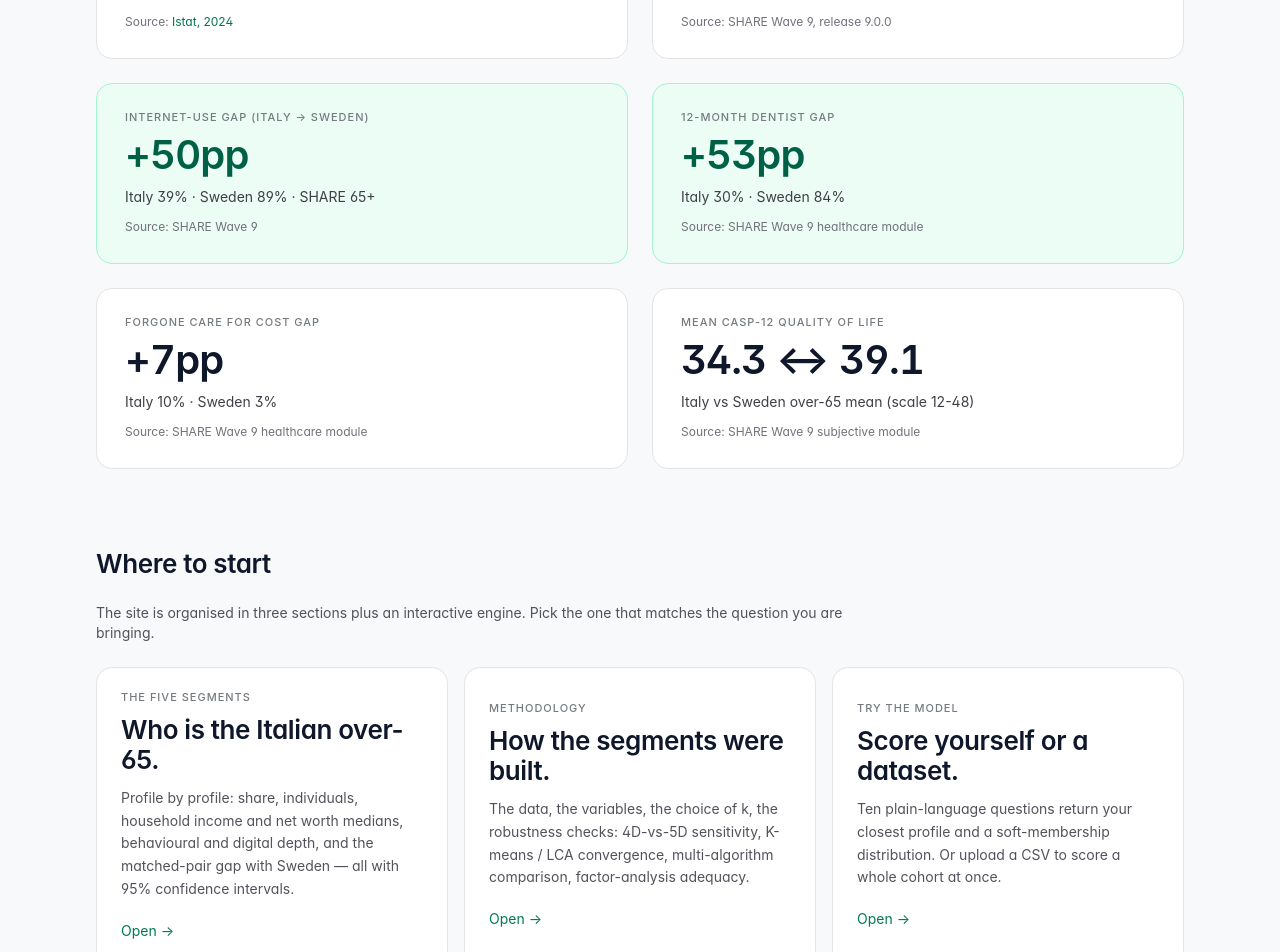
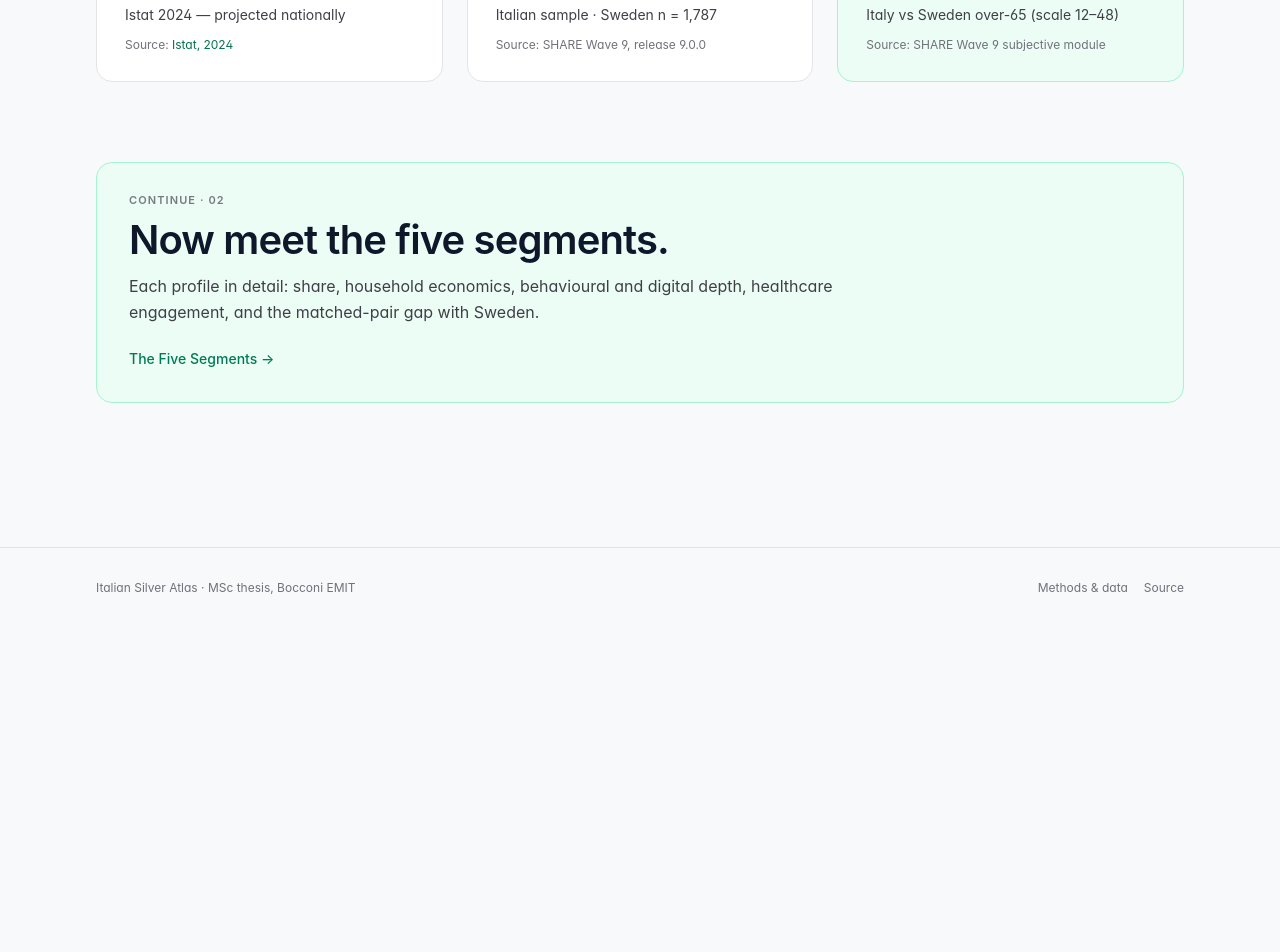
Before and after one commit to Vincenzosos/invisible-profiles, a React (Vite) app in the folder webapp/: page / in a window 1280 px wide. Shown: the part 1480-2432 px from the top of the page. After the commit the page ends 2108 px from the top, so only its background shows below. Built offline with nearby package versions, Linux system fonts and the light colour scheme.

Commit message:
v9: narrative funnel + cuts + visual polish

```diff
--- a/webapp/src/App.tsx
+++ b/webapp/src/App.tsx
@@ -10,7 +10,7 @@ import Robustness from './components/Robustness';
 import Methods from './components/Methods';
 import type { View } from './types';
 
-const FINDINGS: View[] = ['atlas', 'benchmark', 'opportunity'];
+const FINDINGS: View[] = ['atlas', 'benchmark'];
 const METHODOLOGY: View[] = ['methods', 'robustness'];
 
 export default function App() {
@@ -31,12 +31,12 @@ export default function App() {
         )}
 
         {view === 'home' && <Home onNavigate={setView} />}
-        {view === 'atlas' && <Atlas />}
-        {view === 'benchmark' && <Benchmark />}
+        {view === 'atlas' && <Atlas onNavigate={setView} />}
+        {view === 'benchmark' && <Benchmark onNavigate={setView} />}
         {view === 'opportunity' && <OpportunityExplorer />}
         {view === 'profiler' && <ProfilerFlow />}
-        {view === 'robustness' && <Robustness />}
-        {view === 'methods' && <Methods />}
+        {view === 'robustness' && <Robustness onNavigate={setView} />}
+        {view === 'methods' && <Methods onNavigate={setView} />}
       </main>
       <footer className="border-t border-zinc-200 mt-20 py-8">
         <div className="max-w-6xl mx-auto px-5 sm:px-8 flex flex-wrap items-center justify-between gap-3 text-xs text-zinc-500">
--- a/webapp/src/components/Home.tsx
+++ b/webapp/src/components/Home.tsx
@@ -8,21 +8,12 @@ type Props = {
 
 const italy = killer.country_aggregates.italy;
 const sweden = killer.country_aggregates.sweden;
-const internetGapPP = Math.round(
-  (sweden.internet_penetration_pct - italy.internet_penetration_pct) * 100,
-);
-const dentalGapPP = Math.round(
-  (sweden.dentist_12m_pct - italy.dentist_12m_pct) * 100,
-);
-const fcCostPP = Math.round(
-  (italy.forgone_care_for_cost_pct - sweden.forgone_care_for_cost_pct) * 100,
-);
 
 export default function Home({ onNavigate }: Props) {
   return (
     <section className="space-y-20">
       <header className="space-y-8 max-w-4xl">
-        <p className="eyebrow">Italian Silver Atlas</p>
+        <p className="eyebrow">01 · Overview</p>
         <h1 className="display-1 text-slate-900">
           Italy's over-65 population is{' '}
           <span className="text-emerald-700">five segments</span>, not one.
@@ -108,76 +99,66 @@ export default function Home({ onNavigate }: Props) {
         </div>
       </section>
 
-      <section className="grid grid-cols-1 md:grid-cols-2 gap-6">
+      <section className="grid grid-cols-1 md:grid-cols-3 gap-6">
         <Stat
           eyebrow="Italian over-65 population"
           value={formatIndividuals(italy.national_over65_individuals)}
-          context="2024"
+          context="Istat 2024 — projected nationally"
           source="Istat, 2024"
           sourceUrl="https://demo.istat.it/"
         />
         <Stat
-          eyebrow="SHARE respondents 65+"
+          eyebrow="SHARE Wave 9 respondents 65+"
           value={`${italy.n_sample.toLocaleString()}`}
-          context={`Italian sample, post Mahalanobis screen (Sweden n = ${sweden.n_sample.toLocaleString()})`}
+          context={`Italian sample · Sweden n = ${sweden.n_sample.toLocaleString()}`}
           source="SHARE Wave 9, release 9.0.0"
-        />
-        <Stat
-          eyebrow="Internet-use gap (Italy → Sweden)"
-          value={`+${internetGapPP}pp`}
-          context={`Italy ${Math.round(italy.internet_penetration_pct * 100)}% · Sweden ${Math.round(sweden.internet_penetration_pct * 100)}% · SHARE 65+`}
-          source="SHARE Wave 9"
-          accent
-        />
-        <Stat
-          eyebrow="12-month dentist gap"
-          value={`+${dentalGapPP}pp`}
-          context={`Italy ${Math.round(italy.dentist_12m_pct * 100)}% · Sweden ${Math.round(sweden.dentist_12m_pct * 100)}%`}
-          source="SHARE Wave 9 healthcare module"
-          accent
-        />
-        <Stat
-          eyebrow="Forgone care for cost gap"
-          value={`+${fcCostPP}pp`}
-          context={`Italy ${Math.round(italy.forgone_care_for_cost_pct * 100)}% · Sweden ${Math.round(sweden.forgone_care_for_cost_pct * 100)}%`}
-          source="SHARE Wave 9 healthcare module"
         />
         <Stat
           eyebrow="Mean CASP-12 quality of life"
           value={`${italy.mean_casp.toFixed(1)} ↔ ${sweden.mean_casp.toFixed(1)}`}
-          context="Italy vs Sweden over-65 mean (scale 12-48)"
+          context="Italy vs Sweden over-65 (scale 12–48)"
           source="SHARE Wave 9 subjective module"
+          accent
         />
       </section>
 
-      <section className="space-y-6">
-        <h2 className="display-3 text-slate-900">Where to start</h2>
-        <p className="text-sm text-zinc-600 max-w-3xl">
-          The site is organised in three sections plus an interactive engine.
-          Pick the one that matches the question you are bringing.
-        </p>
-        <div className="grid grid-cols-1 md:grid-cols-3 gap-4">
-          <NavCard
-            label="The Five Segments"
-            title="Who is the Italian over-65."
-            desc="Profile by profile: share, individuals, household income and net worth medians, behavioural and digital depth, and the matched-pair gap with Sweden — all with 95% confidence intervals."
-            onClick={() => onNavigate('atlas')}
-          />
-          <NavCard
-            label="Methodology"
-            title="How the segments were built."
-            desc="The data, the variables, the choice of k, the robustness checks: 4D-vs-5D sensitivity, K-means / LCA convergence, multi-algorithm comparison, factor-analysis adequacy."
-            onClick={() => onNavigate('methods')}
-          />
-          <NavCard
-            label="Try the model"
-            title="Score yourself or a dataset."
-            desc="Ten plain-language questions return your closest profile and a soft-membership distribution. Or upload a CSV to score a whole cohort at once."
-            onClick={() => onNavigate('profiler')}
-          />
-        </div>
-      </section>
+      <NextStep
+        eyebrow="Continue · 02"
+        title="Now meet the five segments."
+        desc="Each profile in detail: share, household economics, behavioural and digital depth, healthcare engagement, and the matched-pair gap with Sweden."
+        cta="The Five Segments"
+        onClick={() => onNavigate('atlas')}
+      />
     </section>
+  );
+}
+
+function NextStep({
+  eyebrow,
+  title,
+  desc,
+  cta,
+  onClick,
+}: {
+  eyebrow: string;
+  title: string;
+  desc: string;
+  cta: string;
+  onClick: () => void;
+}) {
+  return (
+    <button
+      type="button"
+      onClick={onClick}
+      className="block w-full text-left rounded-2xl border border-emerald-200 bg-emerald-50 hover:bg-emerald-100 hover:border-emerald-400 transition-colors p-8 group"
+    >
+      <p className="eyebrow text-emerald-700">{eyebrow}</p>
+      <p className="display-2 text-slate-900 mt-3">{title}</p>
+      <p className="mt-3 text-base text-zinc-700 leading-relaxed max-w-3xl">{desc}</p>
+      <p className="mt-6 text-sm font-medium text-emerald-700 group-hover:translate-x-1 transition-transform inline-flex items-center gap-2">
+        {cta} →
+      </p>
+    </button>
   );
 }
 
@@ -268,30 +249,3 @@ function Stat({
     </div>
   );
 }
-
-function NavCard({
-  label,
-  title,
-  desc,
-  onClick,
-}: {
-  label: string;
-  title: string;
-  desc: string;
-  onClick: () => void;
-}) {
-  return (
-    <button
-      type="button"
-      onClick={onClick}
-      className="text-left rounded-2xl bg-white border border-zinc-200 p-6 hover:border-emerald-400 transition-colors group"
-    >
-      <p className="eyebrow text-emerald-700">{label}</p>
-      <p className="display-3 text-slate-900 mt-3">{title}</p>
-      <p className="mt-3 text-sm text-zinc-600 leading-relaxed">{desc}</p>
-      <p className="mt-5 text-sm text-emerald-700 group-hover:translate-x-1 transition-transform">
-        Open &rarr;
-      </p>
-    </button>
-  );
-}
--- a/webapp/src/components/ProfilerFlow.tsx
+++ b/webapp/src/components/ProfilerFlow.tsx
@@ -72,7 +72,7 @@ function ModePicker({
   return (
     <section className="space-y-12 max-w-3xl">
       <header className="space-y-4">
-        <p className="eyebrow">Try the model</p>
+        <p className="eyebrow">04 · Try the model</p>
         <h1 className="display-1 text-slate-900">
           Score yourself, or score a whole dataset.
         </h1>
--- a/webapp/src/components/Robustness.tsx
+++ b/webapp/src/components/Robustness.tsx
@@ -1,6 +1,11 @@
 import robust from '../data/robustness.json';
+import type { View } from '../types';
 
-export default function Robustness() {
+type Props = {
+  onNavigate?: (v: View) => void;
+};
+
+export default function Robustness({ onNavigate }: Props) {
   const sens = robust.sensitivity_4d_vs_5d;
   const conv = robust.kmeans_lca_convergence;
   const fa = robust.factor_analysis_stability;
@@ -9,7 +14,7 @@ export default function Robustness() {
   return (
     <section className="space-y-16 max-w-4xl">
       <header className="space-y-4">
-        <p className="eyebrow">Robustness</p>
+        <p className="eyebrow">03 · Robustness</p>
         <h1 className="display-1 text-slate-900">
           Does the segmentation survive every reasonable alternative?
         </h1>
@@ -153,6 +158,26 @@ export default function Robustness() {
         chapter&nbsp;6 of the underlying thesis. Source data: SHARE Wave 9
         release 9.0.0; pipeline scripts in <code className="text-xs bg-zinc-100 rounded px-1.5 py-0.5">v9/</code>.
       </p>
+
+      {onNavigate && (
+        <button
+          type="button"
+          onClick={() => onNavigate('profiler')}
+          className="block w-full text-left rounded-2xl border border-emerald-200 bg-emerald-50 hover:bg-emerald-100 hover:border-emerald-400 transition-colors p-8 group"
+        >
+          <p className="eyebrow text-emerald-700">Continue · 04</p>
+          <p className="display-2 text-slate-900 mt-3">
+            OK, now try the model.
+          </p>
+          <p className="mt-3 text-base text-zinc-700 leading-relaxed max-w-3xl">
+            Score yourself with ten plain-language questions, or upload a CSV
+            of your cohort and get the full segmentation in one go.
+          </p>
+          <p className="mt-6 text-sm font-medium text-emerald-700 group-hover:translate-x-1 transition-transform inline-flex items-center gap-2">
+            Try the model →
+          </p>
+        </button>
+      )}
     </section>
   );
 }
--- a/webapp/src/components/SectionTabs.tsx
+++ b/webapp/src/components/SectionTabs.tsx
@@ -16,9 +16,8 @@ const TABS: Record<Props['section'], { eyebrow: string; tabs: Tab[] }> = {
   findings: {
     eyebrow: 'The Five Segments',
     tabs: [
-      { id: 'atlas',       label: 'The profiles' },
-      { id: 'benchmark',   label: 'Italy ↔ Sweden' },
-      { id: 'opportunity', label: 'Where to act' },
+      { id: 'atlas',     label: 'The profiles' },
+      { id: 'benchmark', label: 'Italy ↔ Sweden' },
     ],
   },
   methodology: {
--- a/webapp/src/index.css
+++ b/webapp/src/index.css
@@ -29,14 +29,23 @@ html, body {
 }
 
 /* Headline display tracking */
-.display-1 { font-size: clamp(2.25rem, 4.5vw, 3.5rem); line-height: 1.05; letter-spacing: -0.025em; font-weight: 600; }
-.display-2 { font-size: clamp(1.75rem, 3.25vw, 2.25rem); line-height: 1.1; letter-spacing: -0.02em; font-weight: 600; }
+.display-1 { font-size: clamp(2.5rem, 5.25vw, 4.25rem); line-height: 1.02; letter-spacing: -0.03em; font-weight: 600; }
+.display-2 { font-size: clamp(1.875rem, 3.5vw, 2.5rem); line-height: 1.08; letter-spacing: -0.022em; font-weight: 600; }
 .display-3 { font-size: clamp(1.375rem, 2.25vw, 1.625rem); line-height: 1.15; letter-spacing: -0.015em; font-weight: 600; }
 
 .metric-hero { font-size: clamp(1.75rem, 3.25vw, 2.5rem); line-height: 1; letter-spacing: -0.02em; font-weight: 600; font-variant-numeric: tabular-nums; }
 .metric { font-size: 1.375rem; line-height: 1.1; letter-spacing: -0.01em; font-weight: 600; font-variant-numeric: tabular-nums; }
 
-.eyebrow { font-size: 0.6875rem; line-height: 1; letter-spacing: 0.09em; text-transform: uppercase; font-weight: 500; color: var(--color-text-subtle); }
+.eyebrow { font-size: 0.6875rem; line-height: 1; letter-spacing: 0.1em; text-transform: uppercase; font-weight: 600; color: var(--color-text-subtle); }
 
 .cite-link { color: var(--color-accent); text-decoration: none; }
 .cite-link:hover { text-decoration: underline; text-underline-offset: 4px; }
+
+/* Smooth scroll between sections */
+html { scroll-behavior: smooth; }
+
+/* Subtle hairline divider used between sections of a page */
+.hairline {
+  height: 1px;
+  background: linear-gradient(to right, transparent, var(--color-border-strong), transparent);
+}
```
Also changed, not shown: webapp/src/components/Atlas.tsx (+58 -19 lines), webapp/src/components/Benchmark.tsx (+33 -9 lines), webapp/src/components/Methods.tsx (+45 -87 lines).
